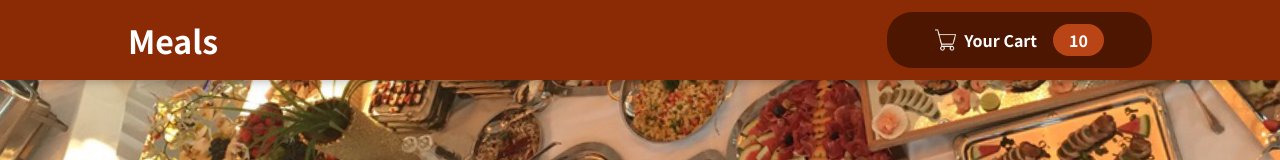
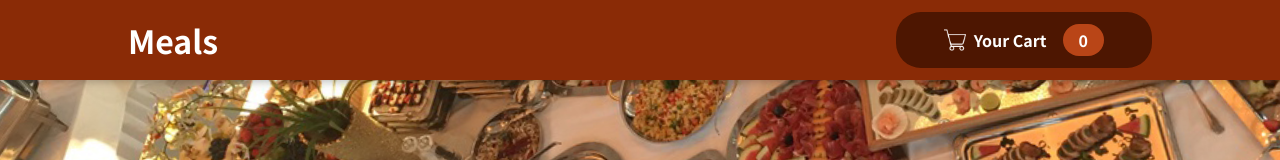
Before and after one commit to sjagmeet37/react-foodcart, a React (Create React App) app: page / in a window 1280 px wide. Shown: the top 160 px of the page. Built offline with nearby package versions, Linux system fonts and the light colour scheme.

Commit message:
updating cart items number badge

```diff
--- a/src/Header/Header.js
+++ b/src/Header/Header.js
@@ -1,13 +1,19 @@
-import React, { useState } from "react";
+import React, { useContext, useState } from "react";
 import style from "./Header.module.css";
 import meals from "./../assets/meals.jpg";
 import Button from "../UI/Button/Button";
 import Modal from "../UI/Modal/Modal";
 import Cart from "../Meal/Cart/Cart";
+import CartContext from "../state/cart-context";
 
 const Header = () => {
 
-    const [showCart, setShowCart] = useState(false);
+   const cartCtx = useContext(CartContext);
+   const [showCart, setShowCart] = useState(false);
+   const numberOfCartItems = cartCtx.items.reduce((curNumber, item) => {
+    return curNumber + item.amount
+   } ,0);
+
 
    const toggleCartModal = () => {
       setShowCart((prevState) => {
@@ -24,7 +30,7 @@ const Header = () => {
       {showCart && <Cart toggleCartModal={toggleCartModal} />}
       <div className={style.header}>
         <h1>Meals</h1>
-        <Button type="button" name="Your Cart" icon="true" badge={10} onButtonClicked={toggleCartModal}/>
+        <Button type="button" name="Your Cart" icon="true" badge={numberOfCartItems} onButtonClicked={toggleCartModal}/>
       </div>
       <div className={style["main-image"]}>
         <img src={meals} alt="Meals" />
--- a/src/UI/Button/Button.js
+++ b/src/UI/Button/Button.js
@@ -16,7 +16,7 @@ const Button = (props) => {
     <button type={props.type} className={style.button} onClick={onButtonClicked}>
       {props.icon && <img src={cart} alt="cart" className={style.icon} />}
       {props.name}
-      {props.badge && <span className={style.badge}> {props.badge} </span>}
+      {(props.badge || props.badge >= -1) && <span className={style.badge}> {props.badge} </span>}
     </button>
   );
 };
```
